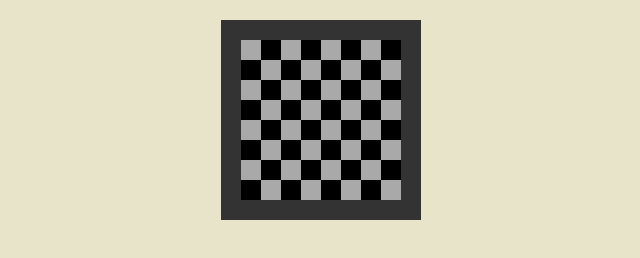
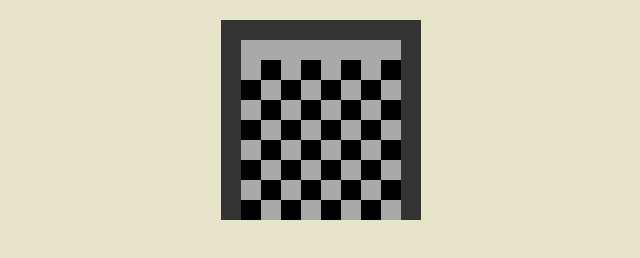
Before and after one commit to PeterJJonas/MazeGenerator, a plain HTML site: page index.html in a window 1280 px wide. Shown: the whole page, without its empty margins (119-759 px from the left). Drawn offline with Linux system fonts and the light colour scheme.

Commit message:
Add first line by JavaScript

```diff
--- a/index.html
+++ b/index.html
@@ -6,9 +6,11 @@
     <link rel="stylesheet" type="text/css" href="maze.css" media="screen">
   </head>
   <body>
-    <div class="maze">
+    <div class="maze" id="maze">
+      <ul>
+      </ul>
       <!-- 1st row -->
-      <div class="corridor"></div>
+      <div class="corridor" id ="corridor"></div>
       <div class="wall"></div>
       <div class="corridor"></div>
       <div class="wall"></div>
--- a/maze.js
+++ b/maze.js
@@ -1,2 +1,23 @@
 let mazeWidth = 8;
 let mazeHeight = 8;
+
+let maze = document.getElementById('maze');
+let corridor = document.getElementById('corridor');
+let ul = document.querySelector("ul");
+// let li = document.getElementsByTagName("li");
+
+
+function drawMaze() {
+	// div.appendChild(document.createTextNode('AAA'));
+  for (w = 0; w < mazeWidth; w++) {
+    var div = document.createElement('div');
+    ul.appendChild(div).classList.add('corridor');
+    console.log(w);
+  }
+}
+
+function reDrawMaze() {
+    corridor.style.background = 'red';
+}
+
+drawMaze();
```
